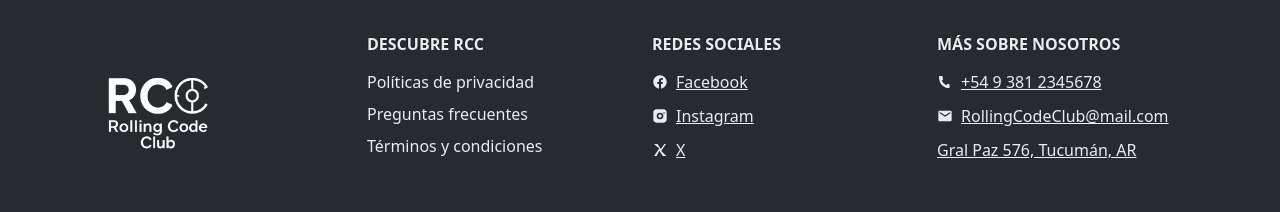
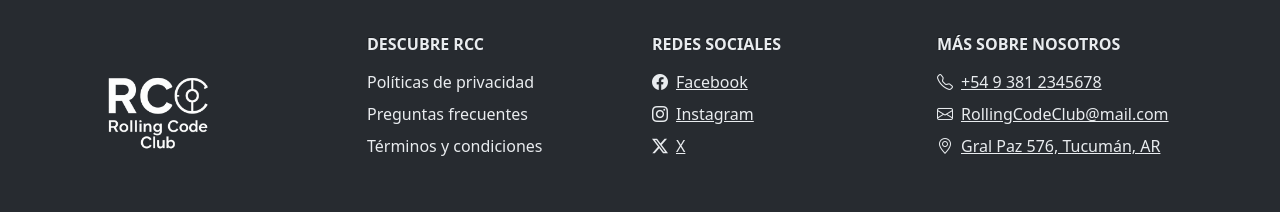
Before and after one commit to ximebarrientos/rollingCodeClub, a React (Vite) app: page / in a window 1280 px wide. Shown: the part 2176-2388 px from the top of the page. Built offline with nearby package versions, Linux system fonts and the light colour scheme; no server answers.

Commit message:
Agregue los links correspondientes a todos los enlaces de footer y le cambie los iconos

```diff
--- a/src/components/shared/Footer.jsx
+++ b/src/components/shared/Footer.jsx
@@ -8,7 +8,7 @@ export default function Footer() {
         <div className="row gy-4">
 
           <div className="col-12 col-md-3">
-            <a href="#" className="d-inline-flex align-items-center gap-2 text-decoration-none">
+            <a href="/" className="d-inline-flex align-items-center gap-2 text-decoration-none">
               <img src="/logopngblanco.png" alt="Logo Rolling Code Club" height={150} />
               <span className="fw-bold"></span>
             </a>
@@ -17,9 +17,9 @@ export default function Footer() {
           <div className="col-6 col-md-3">
             <h6 className="text-uppercase fw-bold mb-3">Descubre RCC</h6>
             <ul className="list-unstyled d-grid gap-2">
-              <li><a href="#" className="text-decoration-none text-light">Políticas de privacidad</a></li>
-              <li><a href="#" className="text-decoration-none text-light">Preguntas frecuentes</a></li>
-              <li><a href="#" className="text-decoration-none text-light">Términos y condiciones</a></li>
+              <li><a href="*" className="text-decoration-none text-light">Políticas de privacidad</a></li>
+              <li><a href="*" className="text-decoration-none text-light">Preguntas frecuentes</a></li>
+              <li><a href="*" className="text-decoration-none text-light">Términos y condiciones</a></li>
             </ul>
           </div>
 
@@ -27,27 +27,33 @@ export default function Footer() {
             <h6 className="text-uppercase fw-bold mb-3">Redes sociales</h6>
             <ul className="list-unstyled d-grid gap-2">
               <li>
-                <a href="https://facebook.com/" target="_blank" rel="noreferrer" className="d-inline-flex align-items-center gap-2 text-light">
-                  <svg width="16" height="16" viewBox="0 0 24 24" aria-hidden="true">
-                    <path fill="currentColor" d="M22 12.06C22 6.48 17.52 2 11.94 2S2 6.48 2 12.06c0 5.01 3.66 9.16 8.44 9.94v-7.03H7.9v-2.9h2.54V9.85c0-2.5 1.49-3.88 3.77-3.88c1.09 0 2.23.2 2.23.2v2.45h-1.26c-1.24 0-1.63.77-1.63 1.56v1.88h2.78l-.44 2.9h-2.34V22c4.78-.78 8.44-4.93 8.44-9.94"/>
-                  </svg>
-                  Facebook
+                <a
+                  href="https://facebook.com/"
+                  target="_blank"
+                  rel="noreferrer"
+                  className="d-inline-flex align-items-center gap-2 text-light"
+                >
+                  <i className="bi bi-facebook"></i> Facebook
                 </a>
               </li>
               <li>
-                <a href="https://instagram.com/" target="_blank" rel="noreferrer" className="d-inline-flex align-items-center gap-2 text-light">
-                  <svg width="16" height="16" viewBox="0 0 24 24" aria-hidden="true">
-                    <path fill="currentColor" d="M7 2h10a5 5 0 0 1 5 5v10a5 5 0 0 1-5 5H7a5 5 0 0 1-5-5V7a5 5 0 0 1 5-5m5 5a5 5 0 1 0 0 10a5 5 0 0 0 0-10m0 2.5A2.5 2.5 0 1 1 9.5 12A2.5 2.5 0 0 1 12 9.5M18 6.3a1.2 1.2 0 1 0 0 2.4a1.2 1.2 0 0 0 0-2.4"/>
-                  </svg>
-                  Instagram
+                <a
+                  href="https://instagram.com/"
+                  target="_blank"
+                  rel="noreferrer"
+                  className="d-inline-flex align-items-center gap-2 text-light"
+                >
+                  <i className="bi bi-instagram"></i> Instagram
                 </a>
               </li>
               <li>
-                <a href="https://x.com/" target="_blank" rel="noreferrer" className="d-inline-flex align-items-center gap-2 text-light">
-                  <svg width="16" height="16" viewBox="0 0 24 24" aria-hidden="true">
-                    <path fill="currentColor" d="M3 3h5.2l5.1 7.33L18.5 3H21l-7.25 10.4L21.5 21h-5.2l-5.45-7.8L7 21H3l7.9-11.36z"/>
-                  </svg>
-                  X
+                <a
+                  href="https://x.com/"
+                  target="_blank"
+                  rel="noreferrer"
+                  className="d-inline-flex align-items-center gap-2 text-light"
+                >
+                  <i className="bi bi-twitter-x"></i> X
                 </a>
               </li>
             </ul>
@@ -58,23 +64,20 @@ export default function Footer() {
             <ul className="list-unstyled d-grid gap-2">
               <li>
                 <a href="tel:+5493815551120" className="d-inline-flex align-items-center gap-2 text-light">
-                  <svg width="16" height="16" viewBox="0 0 24 24" aria-hidden="true">
-                    <path fill="currentColor" d="M20 15.5c-1.25 0-2.47-.2-3.61-.59c-.35-.12-.75-.02-1.02.25l-1.6 1.6c-2.83-1.44-5.13-3.74-6.57-6.57l1.6-1.6c.27-.27.37-.67.25-1.02c-.39-1.14-.59-2.36-.59-3.61c0-.55-.45-1-1-1H4c-.55 0-1 .45-1 1C3 14.39 9.61 21 18 21c.55 0 1-.45 1-1v-2.5c0-.55-.45-1-1-1"/>
-                  </svg>
-                  +54 9 381 2345678
+                  <i className="bi bi-telephone"></i> +54 9 381 2345678
                 </a>
               </li>
               <li>
                 <a href="mailto:RollingCodeClub@mail.com" className="d-inline-flex align-items-center gap-2 text-light">
-                  <svg width="16" height="16" viewBox="0 0 24 24" aria-hidden="true">
-                    <path fill="currentColor" d="M20 4H4a2 2 0 0 0-2 2v12a2 2 0 0 0 2 2h16a2 2 0 0 0 2-2V6a2 2 0 0 0-2-2m0 4l-8 5L4 8V6l8 5l8-5z"/>
-                  </svg>
-                  RollingCodeClub@mail.com
+                  <i className="bi bi-envelope"></i> RollingCodeClub@mail.com
                 </a>
               </li>
               <li>
-                <a href="#" className="d-inline-flex align-items-center gap-2 text-light">
-                  Gral Paz 576, Tucumán, AR
+                <a
+                  href="http://google.com/maps?q=Gral.+Jos%C3%A9+Mar%C3%ADa+Paz+576,+San+Miguel+de+Tucum%C3%A1n,+Tucum%C3%A1n"
+                  className="d-inline-flex align-items-center gap-2 text-light"
+                >
+                  <i className="bi bi-geo-alt"></i> Gral Paz 576, Tucumán, AR
                 </a>
               </li>
             </ul>
@@ -83,7 +86,9 @@ export default function Footer() {
 
         <hr className="border-secondary mt-4 mb-3" />
         <div className="text-center">
-          <small className="text-secondary">© {new Date().getFullYear()} RCC. Todos los derechos reservados.</small>
+          <small className="text-secondary">
+            © {new Date().getFullYear()} RCC. Todos los derechos reservados.
+          </small>
         </div>
       </div>
     </footer>
```
